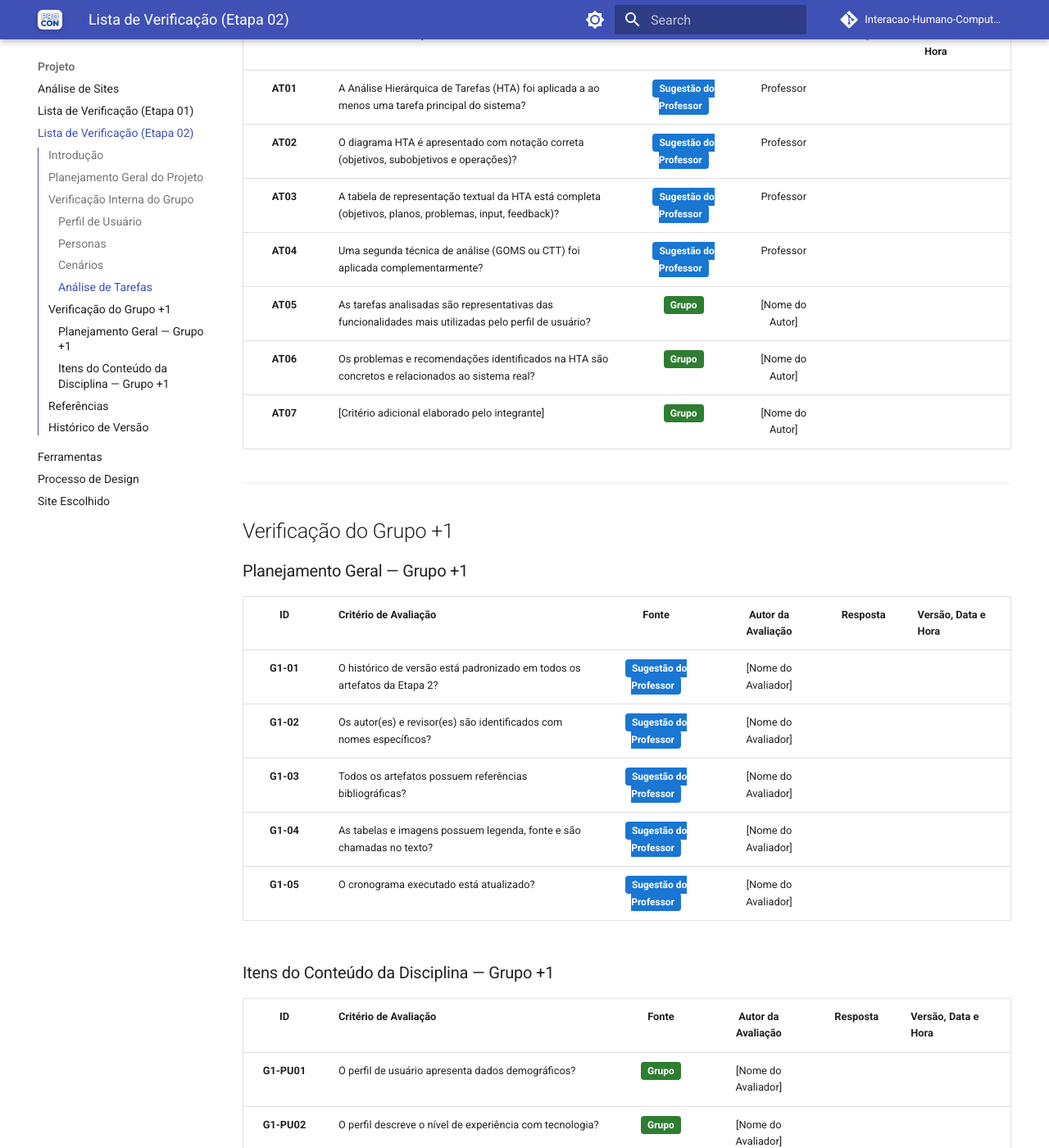
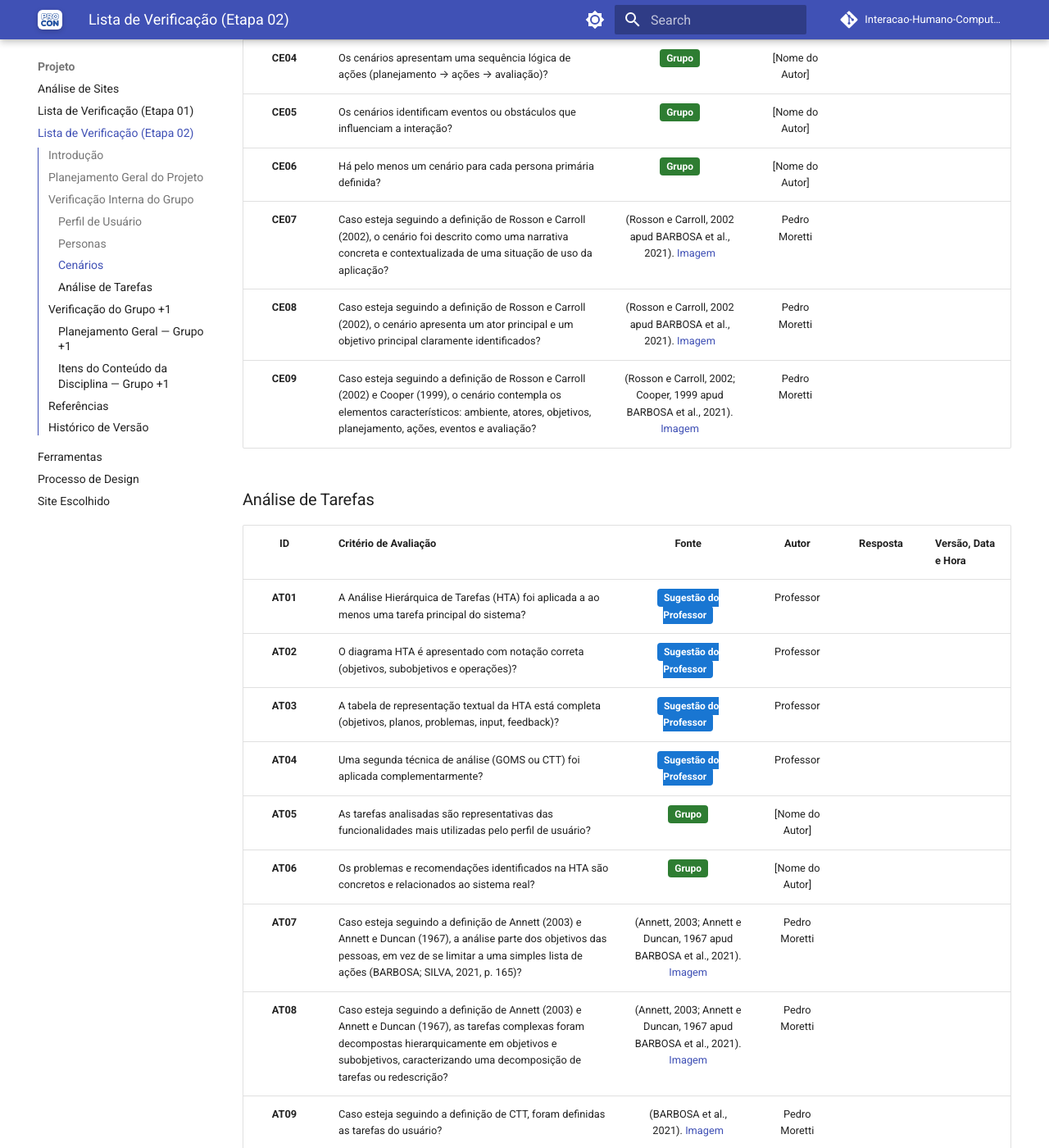
Before and after one commit to Interacao-Humano-Computador/2026.1-Grupo03, an MkDocs documentation site: the page built from docs/projeto/verificacao-etapa2.md, in a window 1280 px wide and 1400 px high, scrolled down 3251 px. Shown: the whole window at 82% size. Built offline with MkDocs 1.6.1 and Material for MkDocs 9.7.7, drawn with Linux system fonts in a browser that asks for light colours; comment, search, counter and statistics services are not loaded; some of the changed text lies outside the part shown.

Commit message:
adiciona itens de verificacao

```diff
--- a/docs/projeto/verificacao-etapa2.md
+++ b/docs/projeto/verificacao-etapa2.md
@@ -59,7 +59,12 @@
 | **PE04** | As fotos das personas são fictícias (geradas por IA) e não identificam pessoas reais? | <span style="background-color: #2e7d32; color: white; padding: 4px 8px; border-radius: 4px; font-size: 12px; font-weight: bold;">Grupo</span> | [Nome do Autor] | | |
 | **PE05** | O elenco possui entre 3 e 12 personas, conforme recomendação de Barbosa e Silva (2021)? | <span style="background-color: #2e7d32; color: white; padding: 4px 8px; border-radius: 4px; font-size: 12px; font-weight: bold;">Grupo</span> | [Nome do Autor] | | |
 | **PE06** | The personas motivam as decisões de design descritas no projeto? | <span style="background-color: #2e7d32; color: white; padding: 4px 8px; border-radius: 4px; font-size: 12px; font-weight: bold;">Grupo</span> | [Nome do Autor] | | |
-| **PE07** | [Critério adicional elaborado pelo integrante] | <span style="background-color: #2e7d32; color: white; padding: 4px 8px; border-radius: 4px; font-size: 12px; font-weight: bold;">Grupo</span> | [Nome do Autor] | | |
+| **PE07** | Caso esteja seguindo a definição de Courage e Baxter (2005), a persona possui nome e sobrenome definidos? | (Courage e Baxter, 2005 apud BARBOSA et al., 2021). [Imagem](images/verificacao2//nome_sobrenome.png) | Pedro Moretti | | |
+| **PE08** | Caso esteja seguindo a definição de Courage e Baxter (2005), o status da persona foi explicitamente definido (primária, secundária, stakeholder ou antipersona)? | (Courage e Baxter, 2005 apud BARBOSA et al., 2021). [Imagem](images/verificacao2//status_persona.png) | Pedro Moretti | | |
+| **PE09** | Caso esteja seguindo a definição de Courage e Baxter (2005), os objetivos da persona foram descritos explicitamente e não se limitam ao produto? | (Courage e Baxter, 2005 apud BARBOSA et al., 2021). [Imagem](images/verificacao2//objetivos_persona.png) | Pedro Moretti | | |
+| **PE10** | Caso esteja seguindo a definição de Cooper (1999), o elenco de personas identifica explicitamente ao menos uma persona primária como foco principal do design? | (Cooper, 1999 apud BARBOSA et al., 2021). [Imagem](images/verificacao2/persona_primaria_foco.png) | Pedro Moretti | | |
+| **PE11** | Caso esteja seguindo a definição de Courage e Baxter (2005), o elenco inclui, quando pertinente, antipersonas para explicitar perfis de usuários para os quais o sistema não está sendo projetado? | (Courage e Baxter, 2005 apud BARBOSA et al., 2021). [Imagem](images/verificacao2/antipersonas_foco_design.png) | Pedro Moretti | | |
+
 
 ### Cenários
 
@@ -71,7 +76,9 @@
 | **CE04** | Os cenários apresentam uma sequência lógica de ações (planejamento → ações → avaliação)? | <span style="background-color: #2e7d32; color: white; padding: 4px 8px; border-radius: 4px; font-size: 12px; font-weight: bold;">Grupo</span> | [Nome do Autor] | | |
 | **CE05** | Os cenários identificam eventos ou obstáculos que influenciam a interação? | <span style="background-color: #2e7d32; color: white; padding: 4px 8px; border-radius: 4px; font-size: 12px; font-weight: bold;">Grupo</span> | [Nome do Autor] | | |
 | **CE06** | Há pelo menos um cenário para cada persona primária definida? | <span style="background-color: #2e7d32; color: white; padding: 4px 8px; border-radius: 4px; font-size: 12px; font-weight: bold;">Grupo</span> | [Nome do Autor] | | |
-| **CE07** | [Critério adicional elaborado pelo integrante] | <span style="background-color: #2e7d32; color: white; padding: 4px 8px; border-radius: 4px; font-size: 12px; font-weight: bold;">Grupo</span> | [Nome do Autor] | | |
+| **CE07** | Caso esteja seguindo a definição de Rosson e Carroll (2002), o cenário foi descrito como uma narrativa concreta e contextualizada de uma situação de uso da aplicação? | (Rosson e Carroll, 2002 apud BARBOSA et al., 2021). [Imagem](images/verificacao2//narrativa_contextualizada_cenario.png) | Pedro Moretti | | |
+| **CE08** | Caso esteja seguindo a definição de Rosson e Carroll (2002), o cenário apresenta um ator principal e um objetivo principal claramente identificados? | (Rosson e Carroll, 2002 apud BARBOSA et al., 2021). [Imagem](images/verificacao2//ator_objetivo_principal_cenario.png) | Pedro Moretti | | |
+| **CE09** | Caso esteja seguindo a definição de Rosson e Carroll (2002) e Cooper (1999), o cenário contempla os elementos característicos: ambiente, atores, objetivos, planejamento, ações, eventos e avaliação? | (Rosson e Carroll, 2002; Cooper, 1999 apud BARBOSA et al., 2021). [Imagem](images/verificacao2//elementos_caracteristicos_cenario.png) | Pedro Moretti | | |
 
 ### Análise de Tarefas
 
@@ -83,7 +90,10 @@
 | **AT04** | Uma segunda técnica de análise (GOMS ou CTT) foi aplicada complementarmente? | <span style="background-color: #1976d2; color: white; padding: 4px 8px; border-radius: 4px; font-size: 12px; font-weight: bold;">Sugestão do Professor</span> | Professor | | |
 | **AT05** | As tarefas analisadas são representativas das funcionalidades mais utilizadas pelo perfil de usuário? | <span style="background-color: #2e7d32; color: white; padding: 4px 8px; border-radius: 4px; font-size: 12px; font-weight: bold;">Grupo</span> | [Nome do Autor] | | |
 | **AT06** | Os problemas e recomendações identificados na HTA são concretos e relacionados ao sistema real? | <span style="background-color: #2e7d32; color: white; padding: 4px 8px; border-radius: 4px; font-size: 12px; font-weight: bold;">Grupo</span> | [Nome do Autor] | | |
-| **AT07** | [Critério adicional elaborado pelo integrante] | <span style="background-color: #2e7d32; color: white; padding: 4px 8px; border-radius: 4px; font-size: 12px; font-weight: bold;">Grupo</span> | [Nome do Autor] | | |
+| **AT07** | Caso esteja seguindo a definição de Annett (2003) e Annett e Duncan (1967), a análise parte dos objetivos das pessoas, em vez de se limitar a uma simples lista de ações (BARBOSA; SILVA, 2021, p. 165)? | (Annett, 2003; Annett e Duncan, 1967 apud BARBOSA et al., 2021). [Imagem](images/verificacao2/hta_objetivos_antes_acoes.png) | Pedro Moretti | | |
+| **AT08** | Caso esteja seguindo a definição de Annett (2003) e Annett e Duncan (1967), as tarefas complexas foram decompostas hierarquicamente em objetivos e subobjetivos, caracterizando uma decomposição de tarefas ou redescrição? | (Annett, 2003; Annett e Duncan, 1967 apud BARBOSA et al., 2021). [Imagem](images/verificacao2/hta_decomposicao_hierarquica.png) | Pedro Moretti | | |
+| **AT09** | Caso esteja seguindo a definição de CTT, foram definidas as tarefas do usuário? | (BARBOSA et al., 2021). [Imagem](images/verificacao2/ctt_tarefas_usuario.png) | Pedro Moretti | | |
+| **AT10** | Caso esteja seguindo a definição de CTT, foram definidas as tarefas do sistema? | (BARBOSA et al., 2021). [Imagem](images/verificacao2/ctt_tarefas_sistema.png) | Pedro Moretti | | |
 
 ---
 
```
Also changed, not shown: docs/analise-requisitos/cenarios.md (+13 -0 lines), docs/projeto/images/verificacao2/antipersonas_foco_design.png (added), docs/projeto/images/verificacao2/ator_objetivo_principal_cenario.png (added), docs/projeto/images/verificacao2/ctt_tarefas_sistema.png (added), docs/projeto/images/verificacao2/ctt_tarefas_usuario.png (added), docs/projeto/images/verificacao2/elementos_caracteristicos_cenario.png (added), docs/projeto/images/verificacao2/hta_decomposicao_hierarquica.png (added), docs/projeto/images/verificacao2/hta_objetivos_antes_acoes.png (added), docs/projeto/images/verificacao2/narrativa_contextualizada_cenario.png (added), docs/projeto/images/verificacao2/nome_sobrenome.png (added), docs/projeto/images/verificacao2/objetivos_persona.png (added), docs/projeto/images/verificacao2/persona_primaria_foco.png (added), docs/projeto/images/verificacao2/status_persona.png (added), 1 other file.
